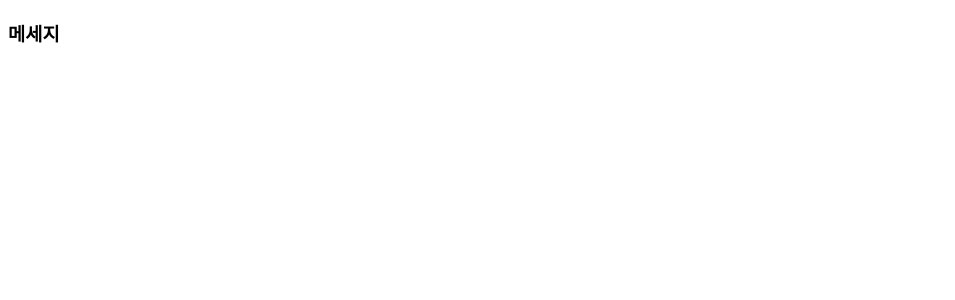
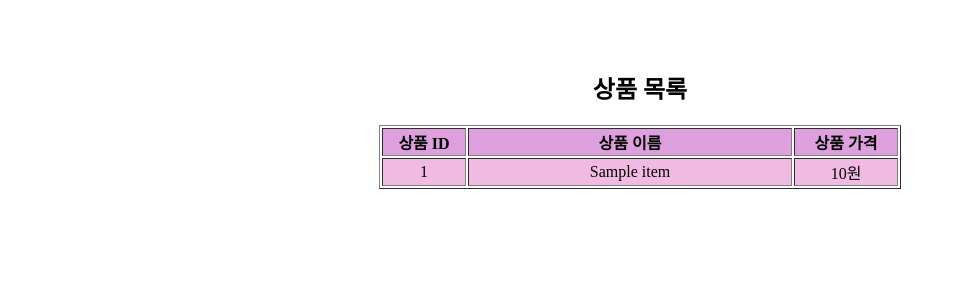
Before and after one commit to king0jin/DjangoStudy, a Django app: page / in a window 1280 px wide. Before the commit the part shown is almost empty. Shown: the top 300 px of the page, without its empty margins (0-955 px from the left). Run offline with Django 5.2, Linux system fonts and the light colour scheme; tables that the repository leaves empty hold one stand-in row (values such as "Sample post").

Commit message:
CRUD - 테이블 조회하기

```diff
--- a/mysite/settings.py
+++ b/mysite/settings.py
@@ -131,7 +131,7 @@ USE_TZ = True
 STATIC_URL = 'static/'
 #css, js, image 파일과 같은 정적 파일이 저장되는 디렉토리 설정
 import os
-ATATICFILES_DIRS = [os.path.join(BASE_DIR, 'static')]
+STATICFILES_DIRS = (os.path.join(BASE_DIR, 'static'),)
 #로컬에 파일 업로드 시 설정
 MEDIAURL = '/media/'
 MEDIA_ROOT = os.path.join(BASE_DIR, 'media')
--- /dev/null
+++ b/myweb/static/css/style.css
@@ -0,0 +1,15 @@
+div.body{
+    overflow-y:auto;
+    scrollbar-face-color:pink;
+    scrollbar-shadow-color: palevioletred;
+    margin-top: 50px;
+    margin-bottom: 50px;
+}
+
+tr.header{
+    background: plum;
+}
+
+tr.record{
+    background: rgb(240, 186, 227);
+}
--- a/myweb/templates/index.html
+++ b/myweb/templates/index.html
@@ -1,11 +1,29 @@
+{% load static %}
 <!DOCTYPE html>
 <html lang="en">
 <head>
     <meta charset="UTF-8">
+    <link rel="stylesheet" href="{% static 'css/style.css' %}">
     <meta name="viewport" content="width=device-width, initial-scale=1.0">
     <title>king0jin의 장고프로젝트</title>
 </head>
 <body>
-    <h3>{{message}}</h3>
+    <div align="center" class="body">
+        <h2>상품 목록</h2>
+        <table border="1">
+            <tr class="header">
+                <th align="center" width="80">상품 ID</th>
+                <th align="center" width="320">상품 이름</th>
+                <th align="center" width="100">상품 가격</th>
+            </tr>
+            {% for item in data %}
+                <tr class="record">
+                    <td align="center">{{item.itemid}}</td>
+                    <td align="center">{{item.itemname}}</td>
+                    <td align="center">{{item.price}}원</td>
+                </tr>
+            {%  endfor %}
+        </table>
+    </div>
 </body>
 </html>
--- a/myweb/views.py
+++ b/myweb/views.py
@@ -6,13 +6,21 @@ from django.shortcuts import render
 
 from django.http import HttpResponse
 
+#6. CRUD작업을 위해 사용하고 싶은 테이블 불어오기
+from myweb.models import Item
+
 #1. 기본 요청시, index함수
+#6. CRUD - 기본 요청시, 테이블 모든 데이터 조회
 def index(request):
     # return HttpResponse("kin0jin의 장고 프로젝트~")
+    #1.1 template - render함수
+    # return render(request, 'index.html', {'message':"메세지"})
+    #클라이언트의 요청, 요청시 출력되는 파일(template), 파일에 전달되는 데이터(키:값)
 
-    #1.1 template - render함수
-    return render(request, 'index.html', {'message':"메세지"})
-    #클라이언트의 요청, 요청시 출력되는 파일(template), 파일에 전달되는 데이터(키:값)
+    #6.
+    data = Item.objects.all()
+    print(data)
+    return render(request, 'index.html', {'data':data})
 
 #2. 문자열 형태의 get 요청시, getItem함수
 def getItem(request, itemid):
```
